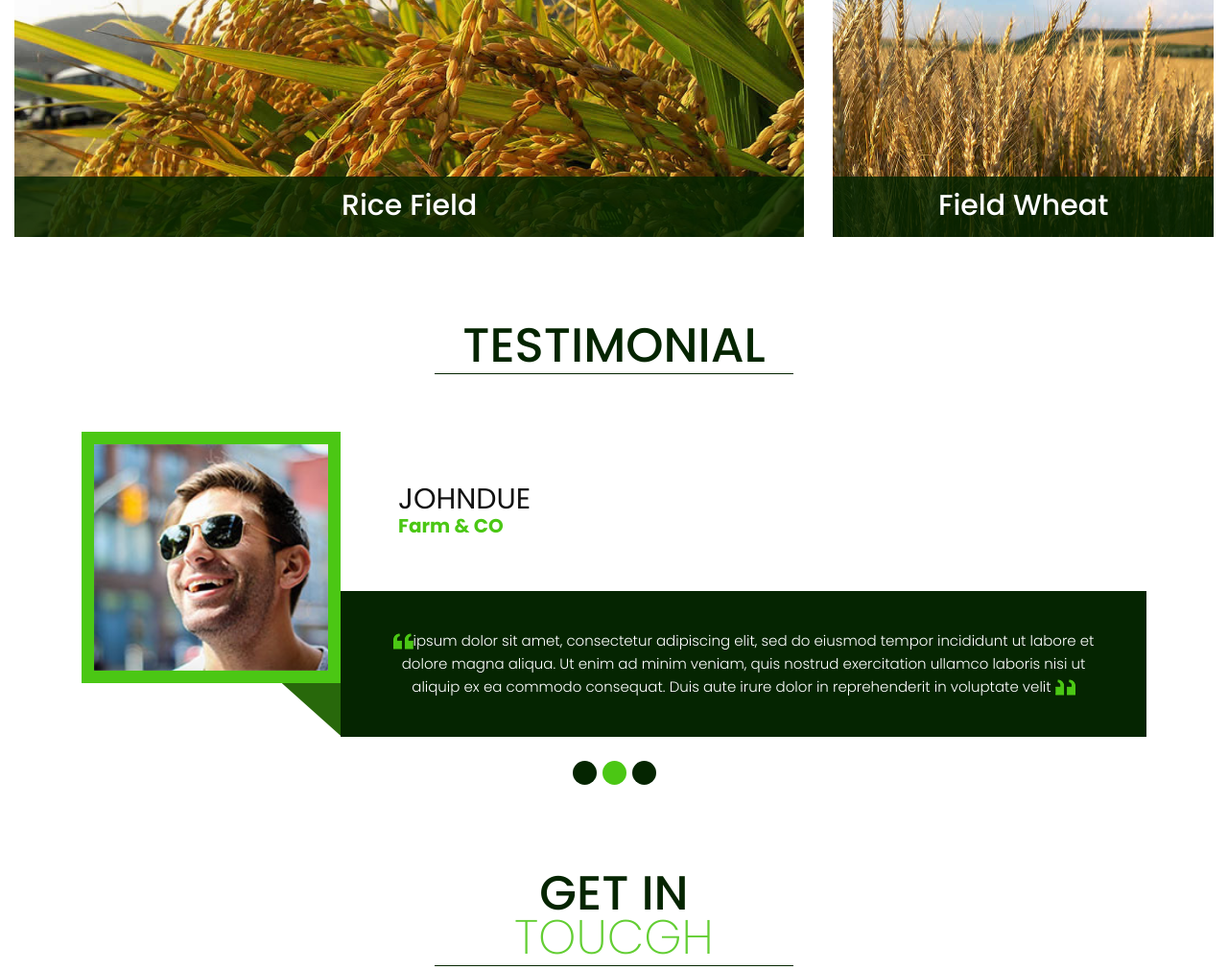
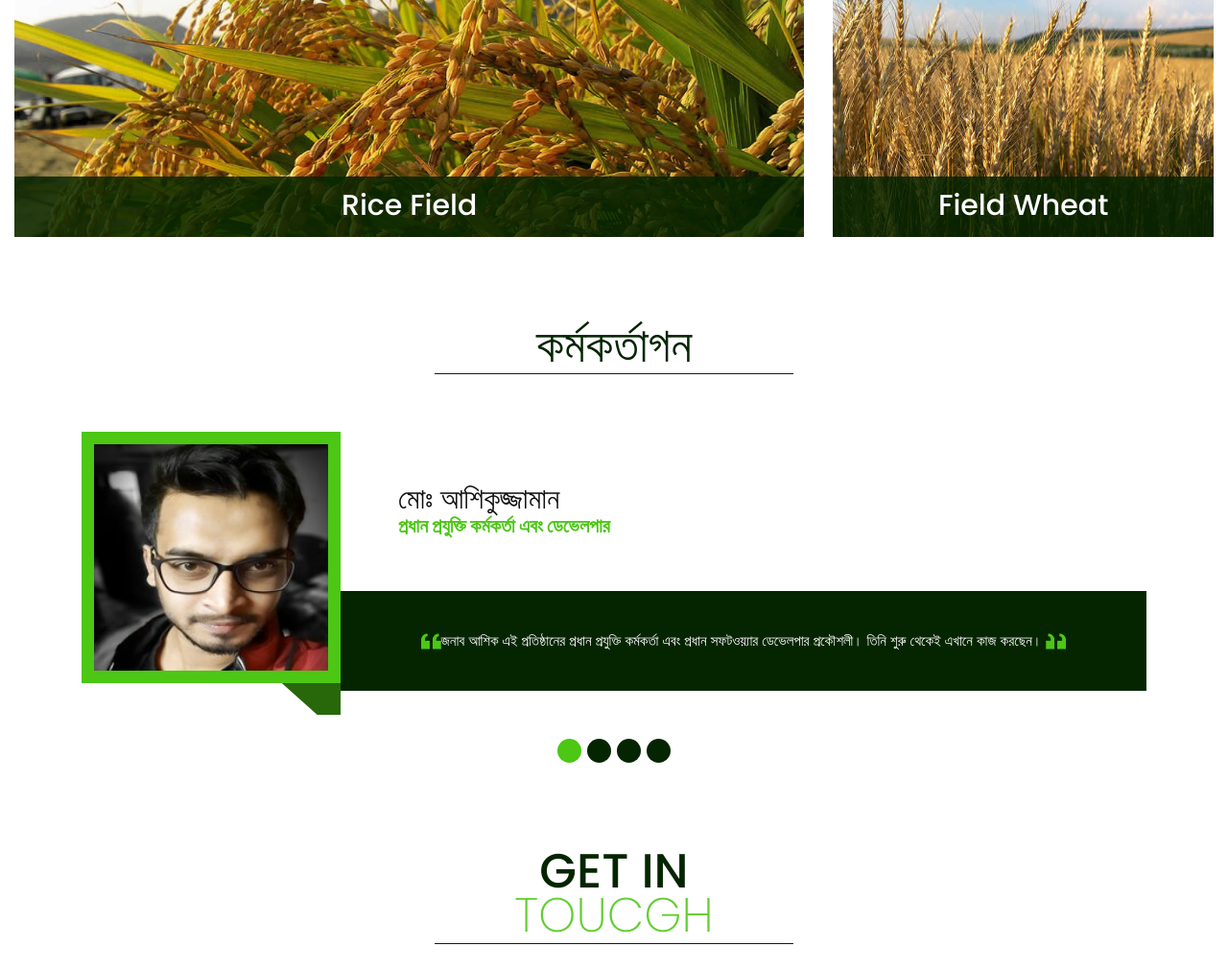
Before and after one commit to ashik035/crop_yield, a Django app: page / in a window 1280 px wide. Shown: the part 3327-4338 px from the top of the page at 96% size. Run offline with Django 4.2, Linux system fonts and the light colour scheme; some libraries are stand-ins or nearby versions.

Commit message:
Image add and modify some content

```diff
--- a/crop/crop_home/templates/home.html
+++ b/crop/crop_home/templates/home.html
@@ -112,7 +112,7 @@
                     <img class="first-slide" src='{% static "images/banner.jpg" %}' alt="First slide">
                     <div class="container">
                         <div class="carousel-caption relative">
-                            <h1>ফসল উৎপাদন</h1>
+                            <h1>ফসল উৎপাদনের</h1>
                             <span>পূর্বাভাস</span>
 
                             <p>Lorem ipsum dolor sit amet, consectetur adipiscing elit, sed do eiusmod tempor incididunt ut labore et dolore magna aliqua. Ut enim ad minim veniam, quis nostrud exercitation ullamco laboris nisi </p>
@@ -328,7 +328,7 @@
             <div class="row">
                 <div class="col-md-12">
                     <div class="title">
-                        <h2>testimonial</h2>
+                        <h2>কর্মকর্তাগন</h2>
                     </div>
                 </div>
             </div>
@@ -339,26 +339,27 @@
             <div id="testimonial_slider" class="carousel slide" data-ride="carousel">
                 <!-- Indicators -->
                 <ul class="carousel-indicators">
-                    <li data-target="#testimonial_slider" data-slide-to="0" class=""></li>
-                    <li data-target="#testimonial_slider" data-slide-to="1" class="active"></li>
+                    <li data-target="#testimonial_slider" data-slide-to="0" class="active"></li>
+                    <li data-target="#testimonial_slider" data-slide-to="1" class=""></li>
                     <li data-target="#testimonial_slider" data-slide-to="2" class=""></li>
+                    <li data-target="#testimonial_slider" data-slide-to="3" class=""></li>
                 </ul>
                 <!-- The slideshow -->
                 <div class="carousel-inner">
-                    <div class="carousel-item">
+                    <div class="carousel-item active">
                         <div class="testomonial_section">
 
                             <div class="full testimonial_cont text_align_center cross_layout">
                                 <div class="row">
                                     <div class="col-xl-3 col-lg-3 col-md-3 col-sm-3 pa_right">
                                         <div class="testomonial_img">
-                                            <i><img src='{% static "images/tes.jpg" %}' alt="#"/></i>
+                                            <i><img src='{% static "images/ashik_tes.jpg" %}' alt="#"/></i>
                                         </div>
                                     </div>
                                     <div class="col-xl-9 col-lg-9 col-md-9 col-sm-9 pa_left">
                                         <div class="cross_inner">
-                                            <h3>Johndue<br><strong class="ornage_color">Farm & CO</strong></h3>
-                                            <p><img src='{% static "icon/1.png" %}' alt="#" />ipsum dolor sit amet, consectetur adipiscing elit, sed do eiusmod tempor incididunt ut labore et dolore magna aliqua. Ut enim ad minim veniam, quis nostrud exercitation ullamco laboris nisi ut aliquip ex ea commodo consequat. Duis aute irure dolor in reprehenderit in voluptate velit
+                                            <h3>মোঃ আশিকুজ্জামান<br><strong class="ornage_color">প্রধান প্রযুক্তি কর্মকর্তা এবং ডেভেলপার</strong></h3>
+                                            <p><img src='{% static "icon/1.png" %}' alt="#" />জনাব আশিক এই প্রতিষ্ঠানের প্রধান প্রযুক্তি কর্মকর্তা এবং প্রধান সফটওয়্যার ডেভেলপার প্রকৌশলী। তিনি শুরু থেকেই এখানে কাজ করছেন।
                                                 <img src='{% static "icon/2.png" %}' alt="#" />
                                             </p>
 
@@ -369,7 +370,7 @@
                         </div>
                     </div>
 
-                    <div class="carousel-item active">
+                    <div class="carousel-item">
 
                         <div class="testomonial_section">
                             <div class="full center">
@@ -378,13 +379,13 @@
                                 <div class="row">
                                     <div class="col-xl-3 col-lg-3 col-md-3 col-sm-3 pa_right">
                                         <div class="testomonial_img">
-                                            <i><img src='{% static "images/tes.jpg" %}' alt="#"/></i>
+                                            <i><img src='{% static "images/robot_tes.jpg" %}' alt="#"/></i>
                                         </div>
                                     </div>
                                     <div class="col-xl-9 col-lg-9 col-md-9 col-sm-9 pa_left">
                                         <div class="cross_inner">
-                                            <h3>Johndue<br><strong class="ornage_color">Farm & CO</strong></h3>
-                                            <p><img src='{% static "icon/1.png" %}' alt="#" />ipsum dolor sit amet, consectetur adipiscing elit, sed do eiusmod tempor incididunt ut labore et dolore magna aliqua. Ut enim ad minim veniam, quis nostrud exercitation ullamco laboris nisi ut aliquip ex ea commodo consequat. Duis aute irure dolor in reprehenderit in voluptate velit
+                                            <h3>সোফিয়া নেলি রোশনি<br><strong class="ornage_color">প্রধান নির্বাহী কর্মকর্তা </strong></h3>
+                                            <p><img src='{% static "icon/1.png" %}' alt="#" />জনাবা সোফিয়া নেলি রোশনি এই সংস্থার প্রধান নির্বাহী কর্মকর্তা। তিনি বাংলাদেশের আধুনিক যুগের সবচেয়ে পরিচিত উদ্দোক্তা।
                                                 <img src='{% static "icon/2.png" %}' alt="#" />
                                             </p>
 
@@ -405,13 +406,37 @@
                                 <div class="row">
                                     <div class="col-xl-3 col-lg-3 col-md-3 col-sm-3 pa_right">
                                         <div class="testomonial_img">
-                                            <i><img src='{% static "images/tes.jpg" %}' alt="#"/></i>
+                                            <i><img src='{% static "images/mrittika_tes.jpeg" %}' alt="#"/></i>
                                         </div>
                                     </div>
                                     <div class="col-xl-9 col-lg-9 col-md-9 col-sm-9 pa_left">
                                         <div class="cross_inner">
-                                            <h3>Johndue<br><strong class="ornage_color">Farm & CO</strong></h3>
-                                            <p><img src='{% static "icon/1.png" %}' alt="#" />ipsum dolor sit amet, consectetur adipiscing elit, sed do eiusmod tempor incididunt ut labore et dolore magna aliqua. Ut enim ad minim veniam, quis nostrud exercitation ullamco laboris nisi ut aliquip ex ea commodo consequat. Duis aute irure dolor in reprehenderit in voluptate velit
+                                            <h3>নুসরাত জাহান মৃত্তিকা<br><strong class="ornage_color">প্রধান কৃত্রিম বুদ্ধিমত্তা প্রকৌশলী</strong></h3>
+                                            <p><img src='{% static "icon/1.png" %}' alt="#" />জনাবা নুসরাত জাহান মৃত্তিকা এই সংস্থার প্রধান কৃত্রিম বুদ্ধিমত্তা প্রকৌশলী। তিনি তার উদ্ভাবনের মাধ্যমে বাংলাদেশের কৃষিক্ষেত্রে ব্যাপক অগ্রগতি সাধন করেছেন।
+                                                <img src='{% static "icon/2.png" %}' alt="#" />
+                                            </p>
+
+                                        </div>
+                                    </div>
+                                </div>
+                            </div>
+                        </div>
+                    </div>
+
+                    <div class="carousel-item">
+                        <div class="testomonial_section">
+
+                            <div class="full testimonial_cont text_align_center cross_layout">
+                                <div class="row">
+                                    <div class="col-xl-3 col-lg-3 col-md-3 col-sm-3 pa_right">
+                                        <div class="testomonial_img">
+                                            <i><img src='{% static "images/rabbul_tes.jpg" %}' alt="#"/></i>
+                                        </div>
+                                    </div>
+                                    <div class="col-xl-9 col-lg-9 col-md-9 col-sm-9 pa_left">
+                                        <div class="cross_inner">
+                                            <h3>মোঃ গোলাম রাব্বুল খান<br><strong class="ornage_color">প্রধান তথ্য বিশ্লেষক ও গবেষক </strong></h3>
+                                            <p><img src='{% static "icon/1.png" %}' alt="#" />জনাব গোলাম রাব্বুল খান এই সংস্থার প্রধান তথ্য বিশ্লেষক ও গবেষক। তিনি বিভিন্ন সময়ের বাংলাদেশের বিভিন্ন অঞ্চলে ফসল উৎপাদনের তথ্য সংগ্রহ ও বিশ্লেষণ করে আসছেন।
                                                 <img src='{% static "icon/2.png" %}' alt="#" />
                                             </p>
 
@@ -538,7 +563,7 @@
 
         <div class="copyright">
             <div class="container">
-                <p>© 2019 All Rights Reserved. Design By Ashik, Soufia, Mrittiaka and Rabbul</a></p>
+                <p>© 2022 All Rights Reserved. Design By Ashik, Soufia, Mrittiaka and Rabbul</a></p>
 
         </div>
         </div>
```
Also changed, not shown: crop/crop_home/static/images/ashik_tes.jpg (added), crop/crop_home/static/images/mrittika_tes.jpeg (added), crop/crop_home/static/images/rabbul_tes.jpg (added), crop/crop_home/static/images/robot_tes.jpg (added).
